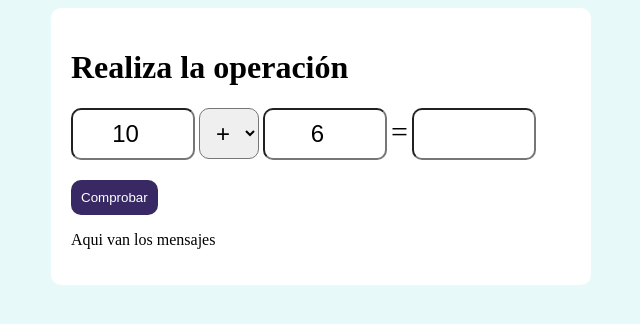
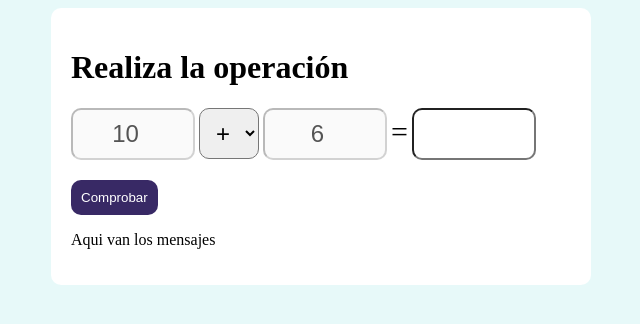
Before and after one commit to JosueCaro/CalculadoraJS2023-TALLER, a plain HTML site: page calculadora/index.html in a window 1280 px wide. Shown: the whole page, without its empty margins (319-959 px from the left). Drawn offline with Linux system fonts and the light colour scheme.

Commit message:
Completado

```diff
--- a/calculadora/index.html
+++ b/calculadora/index.html
@@ -15,7 +15,7 @@
     <div class="container">
         <h1>Realiza la operación</h1>
         <div class="equation">
-            <input id="num1" type="number">
+            <input disabled id="num1" type="number">
             <select id="operador" >
                 <!-- Las opciones son los elementos que puede
                 seleccionar el usuario, únicamente -->
@@ -24,7 +24,7 @@
                 <option value="*">*</option>
                 <option value="/">/</option>
             </select> <!-- Select -->
-            <input id="num2" type="number">
+            <input disabled id="num2" type="number">
             <span>=</span>
             <input id="total" type="number">
         </div> <!-- Contenedor ecuacion -->
```
